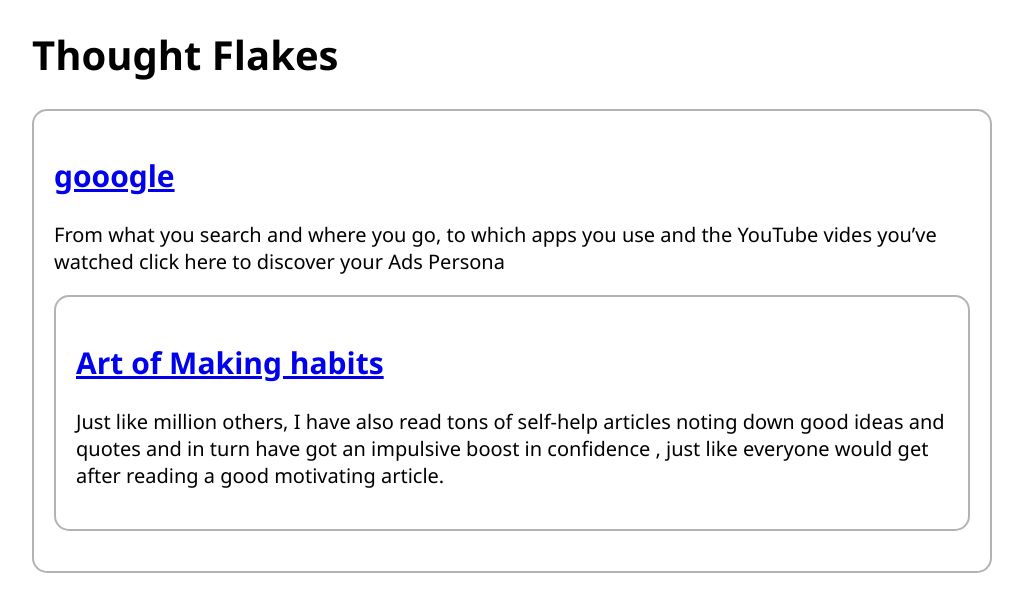
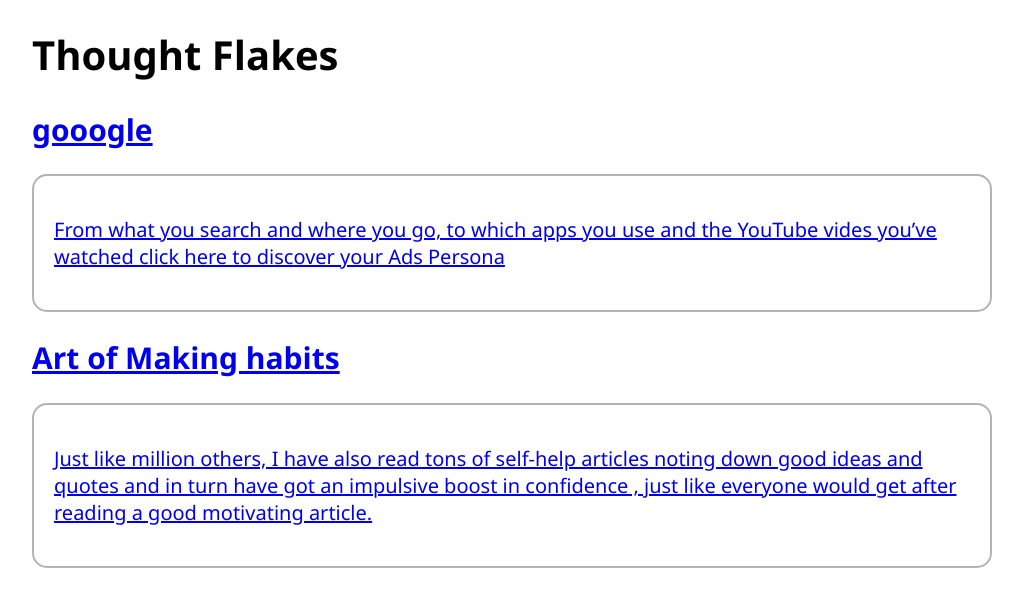
Before and after one commit to sayinathk/sayinathk.github.io, a Jekyll site: the page built from index.html, in a window 1280 px wide. Shown: the top 612 px of the page, without its empty margins (128-1151 px from the left). Built offline with Jekyll 4.4.1, drawn with Linux system fonts in a browser that asks for light colours.

Commit message:
Update index.html

```diff
--- a/index.html
+++ b/index.html
@@ -6,10 +6,11 @@
 
 
   {% for post in site.posts %}
-  <div class="box">
-      <a href="{{post.url}}"><h2>{{post.title}}</h2></a>
-      <p>
-        {{post.description}}
-      </p>
-    <div>
+  <a href="{{post.url}}"><h2>{{post.title}}</h2>
+        <div class="box">
+              <p>
+                {{post.description}}
+              </p>
+          </div>
+  </a>
   {% endfor %}
```
